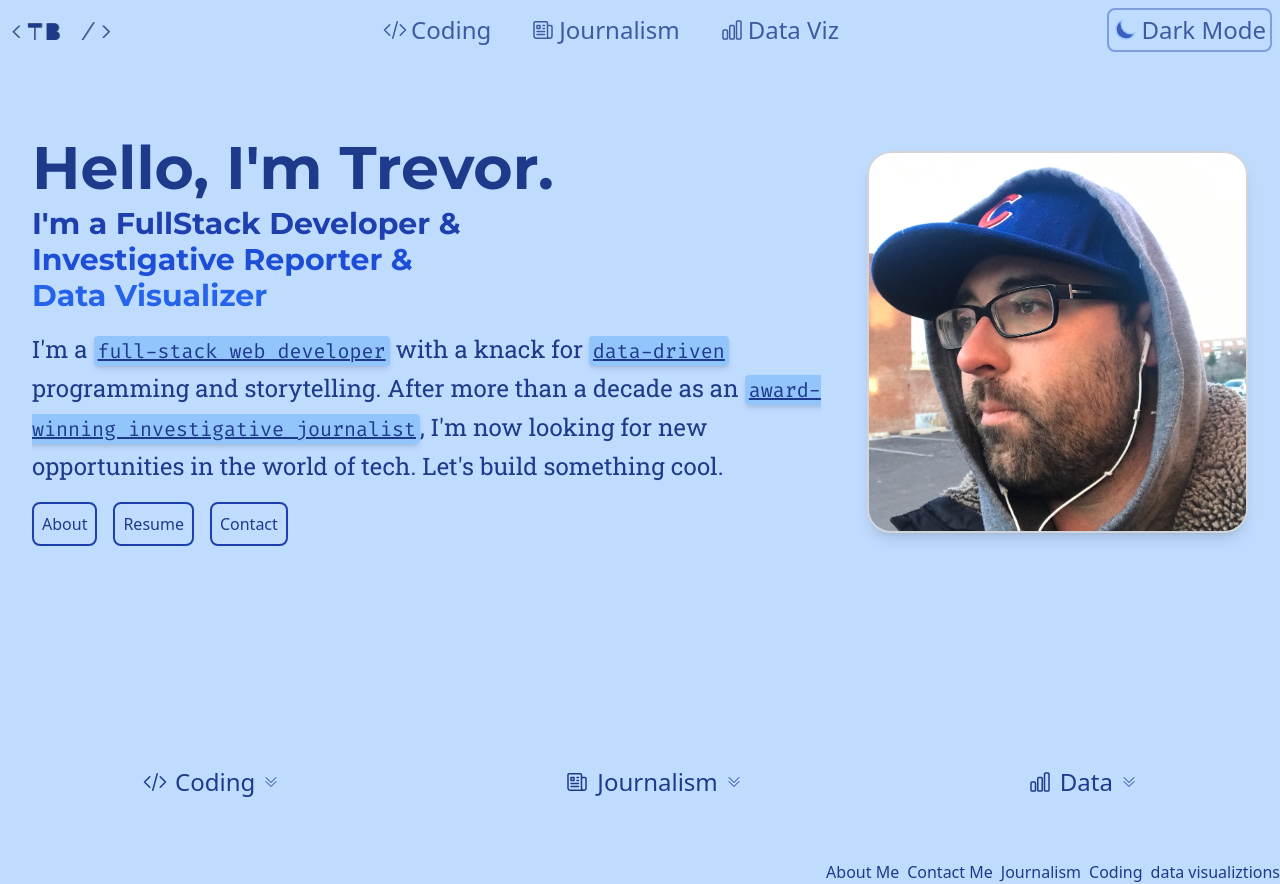
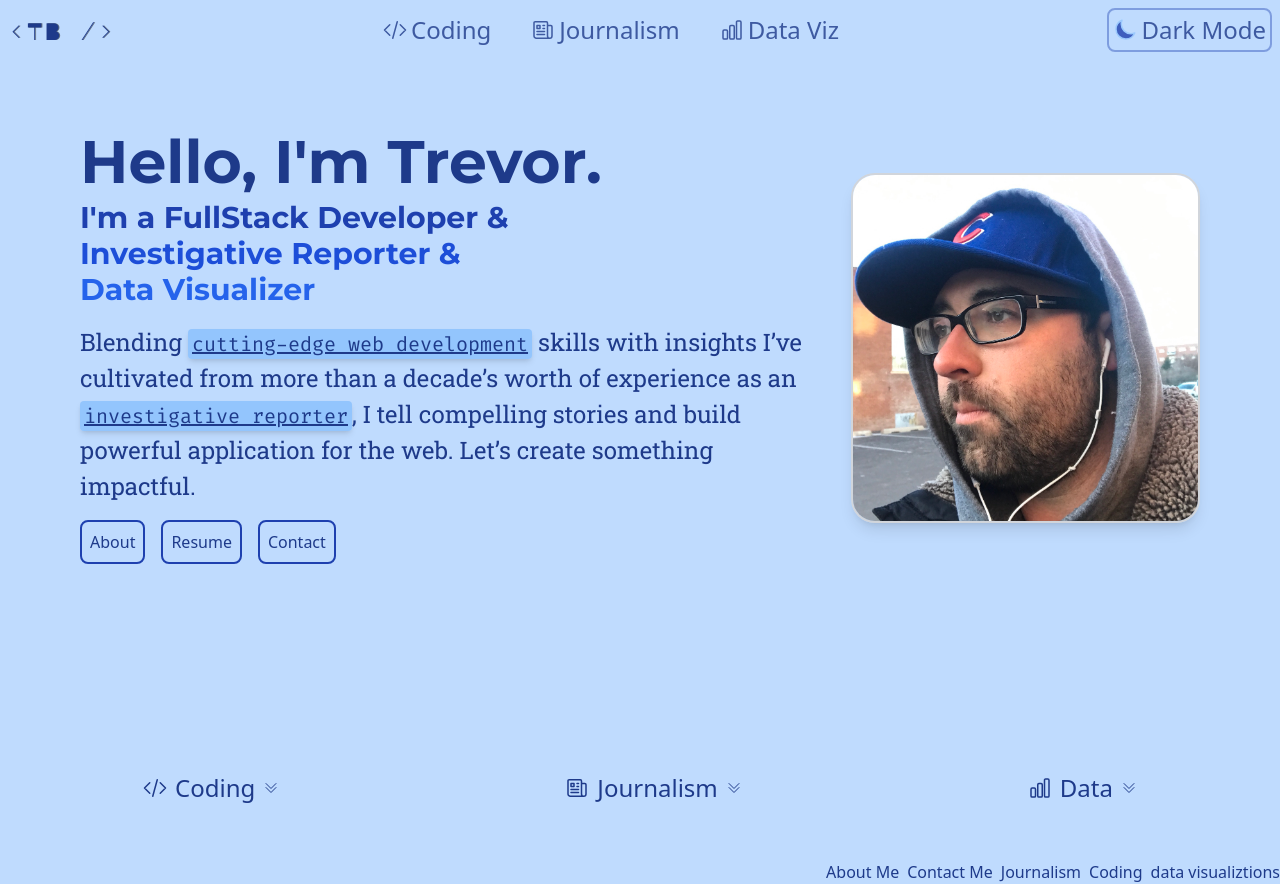
Before and after one commit to tbrown034/my-portfolio, a Next.js app: page /Components/Home in a window 1280 px wide. Built offline with nearby package versions, Linux system fonts and the light colour scheme.

Commit message:
feat:(intro) new intro text

```diff
--- a/app/Components/Home/Intro.jsx
+++ b/app/Components/Home/Intro.jsx
@@ -6,7 +6,7 @@ import { motion } from "framer-motion";
 
 export default function Intro() {
   return (
-    <section className="flex flex-col justify-center p-4 sm:px-8">
+    <section className="flex flex-col justify-center p-4 sm:px-12 lg:px-20">
       <div className="grid-cols-12 space-x-6 sm:grid ">
         <div className="flex flex-col justify-around col-span-8 gap-4">
           <motion.div
@@ -49,23 +49,21 @@ export default function Intro() {
             initial={{ x: -100, opacity: 0 }}
             animate={{ x: 0, opacity: 1 }}
             transition={{ duration: 1 }}
-            className="text-2xl leading-relaxed font-robotoSlab"
+            className="text-2xl leading-normal font-robotoSlab"
           >
-            I'm a{" "}
+            Blending{" "}
+            <span className="inline px-1 py-0.5 text-xl  underline dark:bg-blue-600 bg-blue-300 rounded shadow-md font-firaCode">
+              cutting-edge web development
+            </span>{" "}
+            skills with insights I’ve cultivated from more than a decade’s worth
+            of experience as an{" "}
             <span className="inline px-1 py-0.5 text-xl underline dark:bg-blue-600 bg-blue-300 rounded shadow-md font-firaCode">
-              full-stack web developer
-            </span>{" "}
-            with a knack for{" "}
-            <span className="inline px-1 py-0.5 text-xl  dark:bg-blue-600 underline bg-blue-300 rounded shadow-md font-firaCode">
-              data-driven
-            </span>{" "}
-            programming and storytelling. After more than a decade as an{" "}
-            <span className="inline px-1 py-0.5 text-xl underline  dark:bg-blue-600 bg-blue-300 rounded shadow-md font-firaCode">
-              award-winning investigative journalist
+              investigative reporter
             </span>
-            , I'm now looking for new opportunities in the world of tech. Let's
-            build something cool.
+            , I tell compelling stories and build powerful application for the
+            web. Let’s create something impactful.
           </motion.h3>
+
           <div className="flex gap-4">
             <button className="p-2 border-2 border-blue-800 rounded-lg hover:bg-blue-300 active:bg-blue-400">
               About
```
